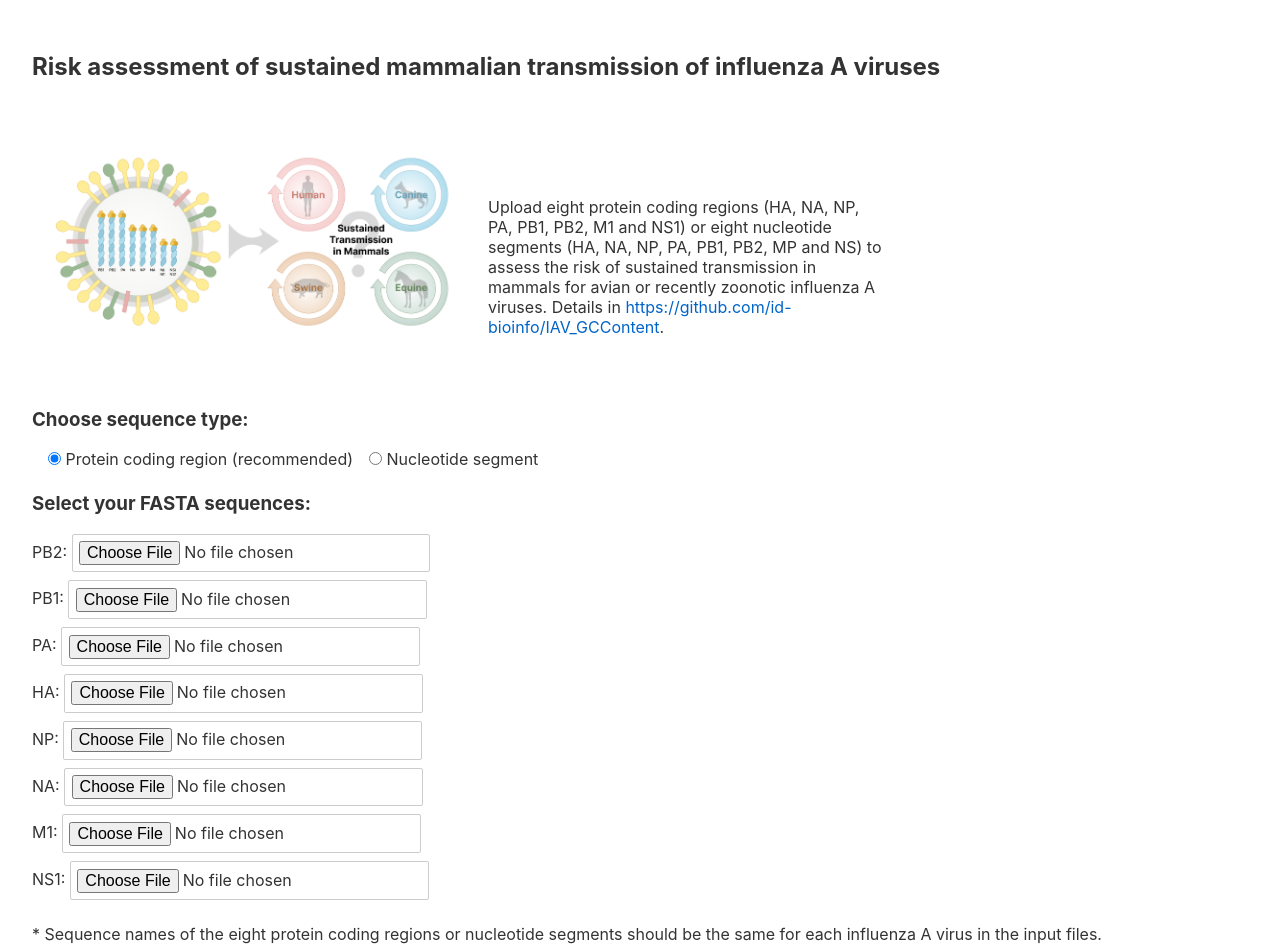
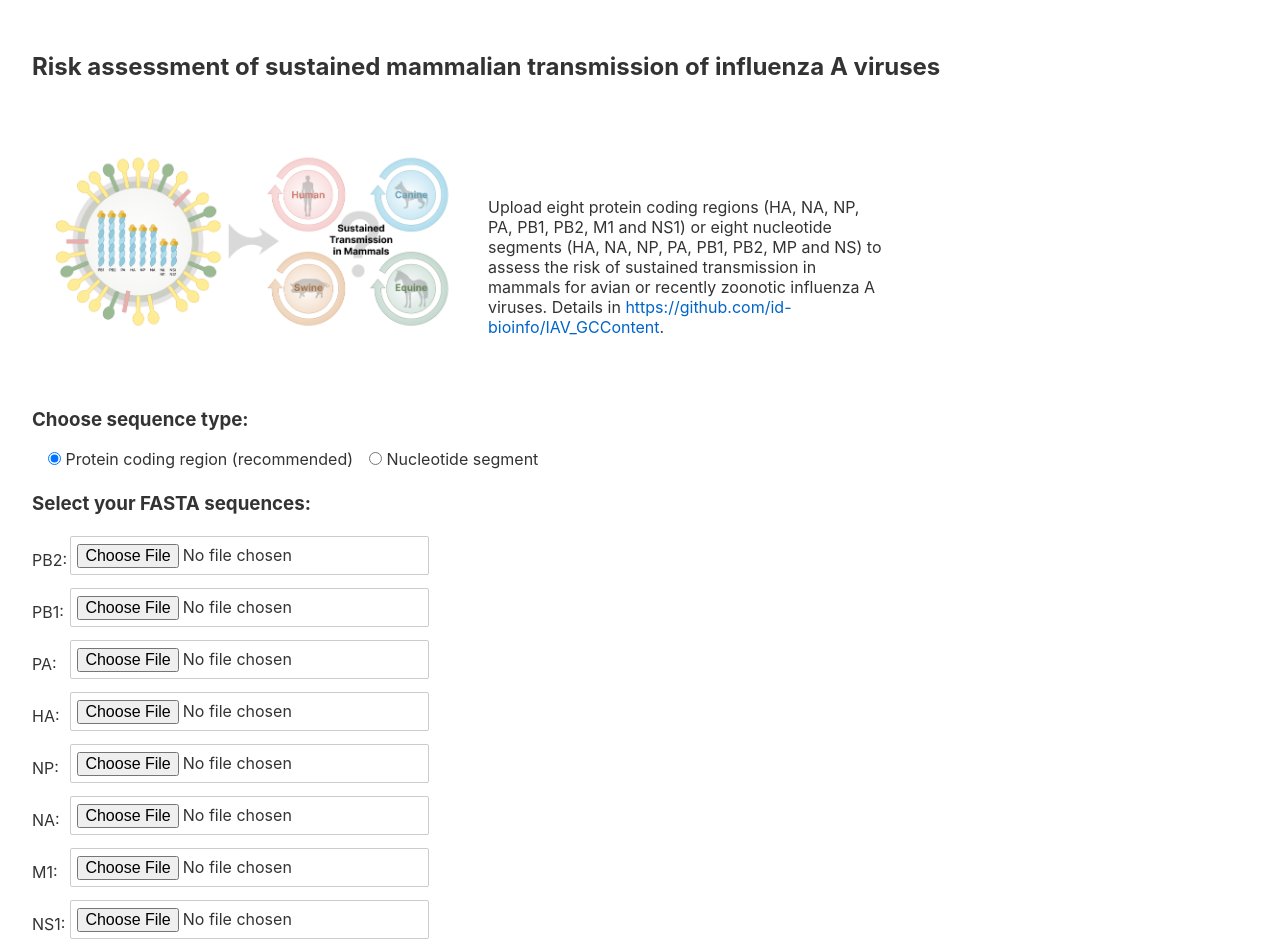
Before and after one commit to id-bioinfo/IAVs_sustained_transmission_prediction_website, a Svelte app: page / in a window 1280 px wide. Shown: the top 952 px of the page. Built offline with nearby package versions, Linux system fonts and the light colour scheme.

Commit message:
add gc content

```diff
--- a/src/App.svelte
+++ b/src/App.svelte
@@ -6,7 +6,8 @@
   const fetchInterval = 2 * 1000; // get result fetch interval in milliseconds
   const maxFetch = 100; // max get result fetch until error
   const maxErrorFetch = 5; // max fetch for getting error
-  const tableColNameSeq = "Sequence Name";
+  const tableColNameSeq = "Sequence name";
+  const tableColNameGenomicGCContent = "Genomic GC content (%)";
   const tableColNamePrediction = "Prediction";
 
   let inputFiles = {
@@ -147,16 +148,22 @@
           getResultResponseJson["status"]["S"] === "finished" &&
           getResultResponseJson["graph_status"]["S"] === "finished" &&
           "result" in getResultResponseJson &&
-          "graph_result" in getResultResponseJson
+          "graph_result" in getResultResponseJson &&
+          "total_gc_content" in getResultResponseJson
         ) {
           const resultText = getResultResponseJson["result"]["S"];
           let resultTextLines = resultText.split("\n");
           let transformedResultText = [];
+          let gcContentResult = JSON.parse(
+            getResultResponseJson["total_gc_content"]["S"]
+          );
           for (let x = 0; x < resultTextLines.length; x += 2) {
+            const gc_content = gcContentResult[resultTextLines[x]];
             transformedResultText = [
               ...transformedResultText,
               {
                 [tableColNameSeq]: resultTextLines[x],
+                [tableColNameGenomicGCContent]: gc_content || 0,
                 [tableColNamePrediction]: resultTextLines[x + 1],
               },
             ];
@@ -273,13 +280,16 @@
     </label>
   </div>
   <h3>Select your FASTA sequences:</h3>
+  <div class="inputFileDiv">
     {#each Object.entries(inputFiles) as [inputType, _]}
-    <label>
+      <label class="inputFileLabel">
+        <p class="inputFileLabelText">
           {inputType === "M"
             ? runtype === "CDS"
               ? "M"
               : "MP"
             : inputType}{#if (inputType === "M" || inputType === "NS") && runtype === "CDS"}1{/if}:
+        </p>
         <input
           type="file"
           bind:files={inputFiles[inputType]}
@@ -288,6 +298,7 @@
         />
       </label>
     {/each}
+  </div>
   <p>
     <left>
       * Sequence names of the eight protein coding regions or nucleotide
@@ -354,6 +365,27 @@
     flex-direction: row;
   }
 
+  div.inputFileDiv {
+    display: flex;
+    flex-direction: column;
+    align-items: left;
+    justify-content: left;
+  }
+
+  label.inputFileLabel {
+    width: min-content;
+    display: flex;
+    flex-direction: row;
+    align-items: center;
+    gap: 8px;
+  }
+
+  p.inputFileLabelText {
+    width: 30px;
+    text-align: start;
+    vertical-align: middle;
+  }
+
   label.runtypebutton {
     padding-left: 16px;
     padding-right: 16px;
```
Lines whose indentation alone changed are shown as unchanged.
